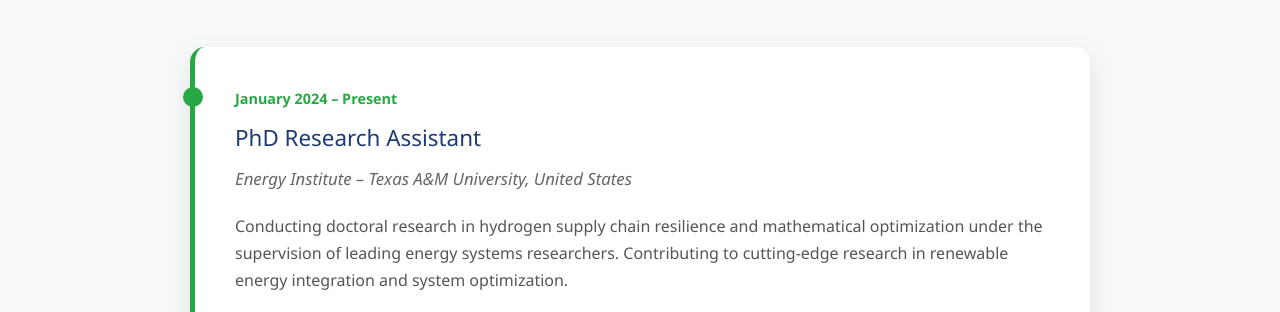
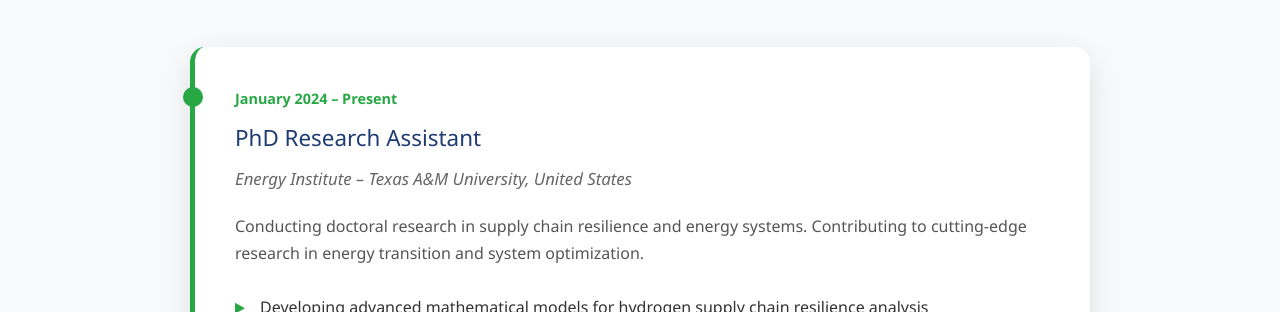
Before and after one commit to mohamedhamdiabdelhady/mohamedhamdiabdelhady.github.io, a plain HTML site: page experience.html in a window 1280 px wide. Shown: the part 411-723 px from the top of the page. Drawn offline with Linux system fonts and the light colour scheme.

Commit message:
Update experience.html

```diff
--- a/experience.html
+++ b/experience.html
@@ -373,7 +373,7 @@
                     <div class="timeline-date">January 2024 – Present</div>
                     <div class="timeline-title">PhD Research Assistant</div>
                     <div class="timeline-company">Energy Institute – Texas A&M University, United States</div>
-                    <div class="timeline-description">Conducting doctoral research in hydrogen supply chain resilience and mathematical optimization under the supervision of leading energy systems researchers. Contributing to cutting-edge research in renewable energy integration and system optimization.</div>
+                    <div class="timeline-description">Conducting doctoral research in supply chain resilience and energy systems. Contributing to cutting-edge research in energy transition and system optimization.</div>
                     <ul class="key-contributions">
                         <li>Developing advanced mathematical models for hydrogen supply chain resilience analysis</li>
                         <li>Researching optimization algorithms for energy system planning under uncertainty</li>
```
